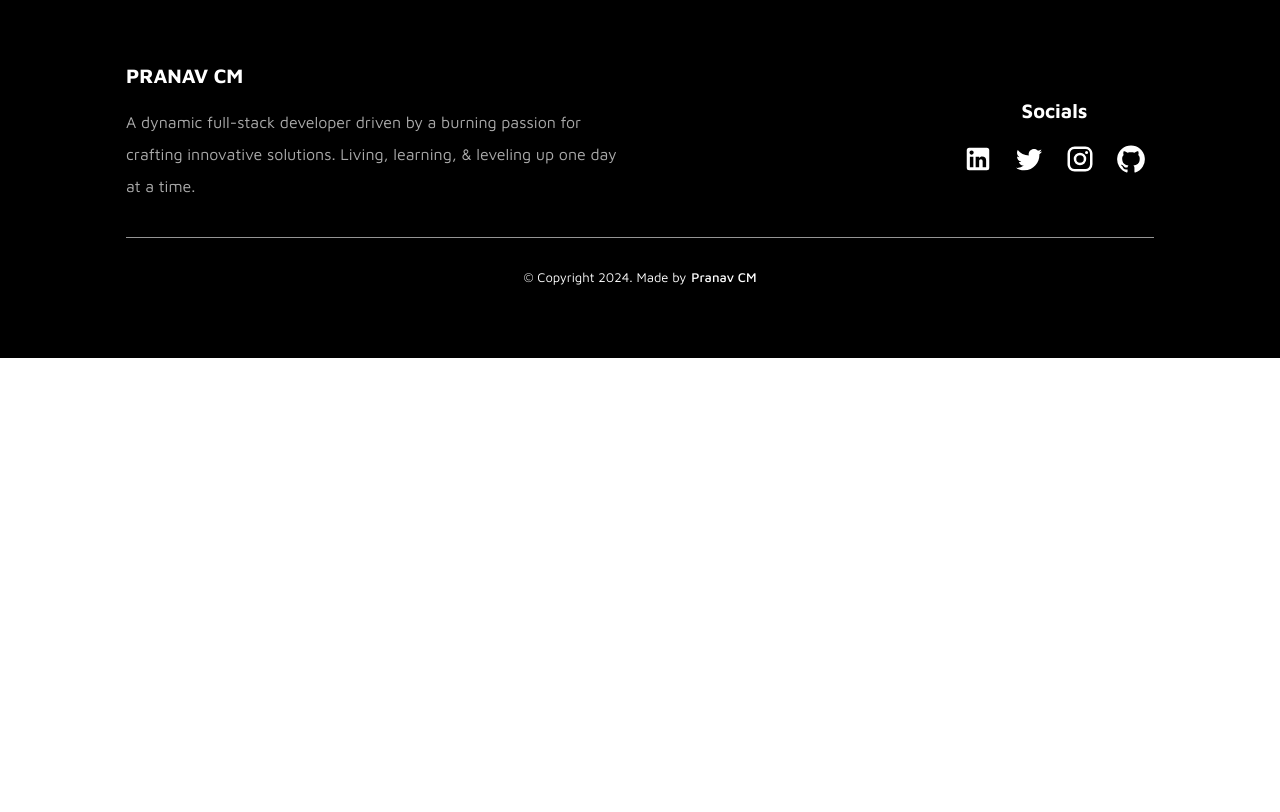
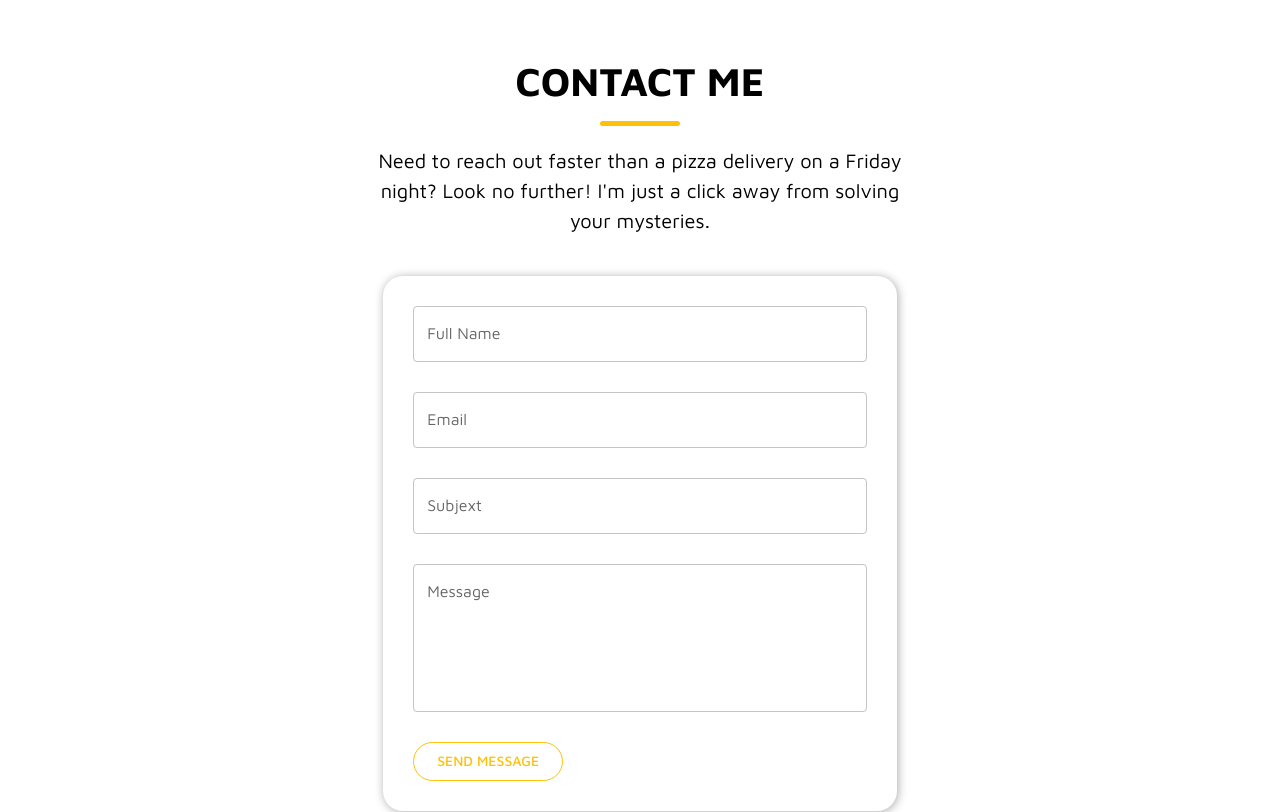
Before and after one commit to Pranavcm-07/portfolio, a React (Vite) app: page / in a window 1280 px wide. Shown: the part 2980-3792 px from the top of the page. Before the commit the page ends 3338 px from the top, so only its background shows below. Built offline with nearby package versions, Linux system fonts and the light colour scheme.

Commit message:
contact section

```diff
--- a/src/App.jsx
+++ b/src/App.jsx
@@ -5,6 +5,7 @@ import Home from "./scenes/home/Home";
 import Navbar from "./scenes/navbar/Navbar";
 import Projects from "./scenes/projects/Projects";
 import Footer from "./scenes/footer/Footer";
+import Contact from "./scenes/contact/Contact";
 function App() {
   return (
     <div className="app">
@@ -56,6 +57,14 @@ function App() {
         <Projects />
       </section>
       <section
+        id="Contact"
+        style={{
+          padding: "80px 0",
+        }}
+      >
+        <Contact />
+      </section>
+      <section
         id="Footer"
         style={{
           padding: "80px 0 40px",
--- /dev/null
+++ b/src/components/CustomTextField.jsx
@@ -0,0 +1,16 @@
+import { TextField } from "@mui/material";
+import { styled } from "@mui/system";
+
+const CustomTextField = styled(TextField)({
+  "& .MuiOutlinedInput-root:hover .MuiOutlinedInput-notchedOutline": {
+    borderColor: "rgb(255, 193, 7)",
+  },
+  "& .MuiOutlinedInput-root.Mui-focused .MuiOutlinedInput-notchedOutline": {
+    borderColor: "rgb(255, 193, 7)",
+  },
+  "& .MuiInputLabel-root.Mui-focused": {
+    color: "#ffc107",
+  },
+});
+
+export default CustomTextField;
--- a/src/scenes/contact/Contact.jsx
+++ b/src/scenes/contact/Contact.jsx
@@ -0,0 +1,100 @@
+import { Box, Button, TextField, Typography } from "@mui/material";
+import CustomTextField from "../../components/CustomTextField";
+
+const Contact = () => {
+  return (
+    <Box sx={{ margin: "auto", width: "70%", padding: "20px" }}>
+      <Typography
+        sx={{
+          fontSize: "40px",
+          fontWeight: "700",
+          color: "black",
+          textAlign: "center",
+          mb: "10px",
+        }}
+      >
+        CONTACT ME
+      </Typography>
+      <Box
+        sx={{
+          width: "80px",
+          height: "5px",
+          borderRadius: "50px",
+          backgroundColor: "#ffc107",
+          margin: "auto",
+        }}
+      />
+      <Typography
+        sx={{
+          textAlign: "center",
+          fontSize: "20px",
+          width: "65%",
+          margin: " 20px auto",
+        }}
+      >
+        Need to reach out faster than a pizza delivery on a Friday night? Look
+        no further! I'm just a click away from solving your mysteries.
+      </Typography>
+      <Box
+        component="form"
+        sx={{
+          display: "grid",
+          gap: "30px",
+          gridTemplateColumns: "1fr",
+          padding: "30px",
+          boxShadow: "1px 1px 10px #aaa",
+          borderRadius: "20px",
+          width: "60%",
+          margin: "40px auto",
+        }}
+      >
+        <CustomTextField
+          label="Full Name"
+          name="fullname"
+          sx={{
+            borderRadius: "30px",
+            "&:focus": {
+              color: "#ffc107",
+            },
+          }}
+        />
+        <CustomTextField
+          label="Email"
+          name="email"
+          sx={{ borderRadius: "30px" }}
+        />
+        <CustomTextField
+          label="Subjext"
+          name="subject"
+          sx={{ borderRadius: "30px" }}
+        />
+        <CustomTextField
+          variant="outlined"
+          label="Message"
+          name="message"
+          multiline
+          rows={5}
+          sx={{
+            borderRadius: "30px",
+          }}
+        />
+        <Button
+          sx={{
+            width: "150px",
+            borderRadius: "30px",
+            color: "#ffc107",
+            border: "1px solid #ffc107",
+            "&:hover": {
+              backgroundColor: "#ffc107",
+              color: "white",
+            },
+          }}
+        >
+          Send Message
+        </Button>
+      </Box>
+    </Box>
+  );
+};
+
+export default Contact;
--- a/src/scenes/footer/Footer.jsx
+++ b/src/scenes/footer/Footer.jsx
@@ -5,6 +5,7 @@ import LinkedInIcon from "@mui/icons-material/LinkedIn";
 import InstagramIcon from "@mui/icons-material/Instagram";
 import TwitterIcon from "@mui/icons-material/Twitter";
 const Footer = () => {
+  const date = new Date().getFullYear();
   return (
     <Box sx={{ width: "85%", margin: "auto", padding: "30px" }}>
       <Box>
@@ -131,7 +132,7 @@ const Footer = () => {
             gap: "5px",
           }}
         >
-          © Copyright 2024. Made by
+          © Copyright {date}. Made by
           <Typography sx={{ fontWeight: "500", fontSize: "13px" }}>
             Pranav CM
           </Typography>
--- a/src/scenes/projects/Projects.jsx
+++ b/src/scenes/projects/Projects.jsx
@@ -53,7 +53,7 @@ const Projects = () => {
             alignItems: "center",
             backgroundColor: "#white",
             borderRadius: "10px",
-            boxShadow: "0 0 10px #ccc",
+            boxShadow: "1px 1px 40px #ccc",
           }}
         >
           <Box
@@ -208,7 +208,7 @@ const Projects = () => {
                     color: "black",
                     fontWeight: "500",
                     borderRadius: "20px",
-                    backgroundColor: "#eee",
+                    backgroundColor: "#e9e9e9",
                   }}
                 >
                   {item}
```
